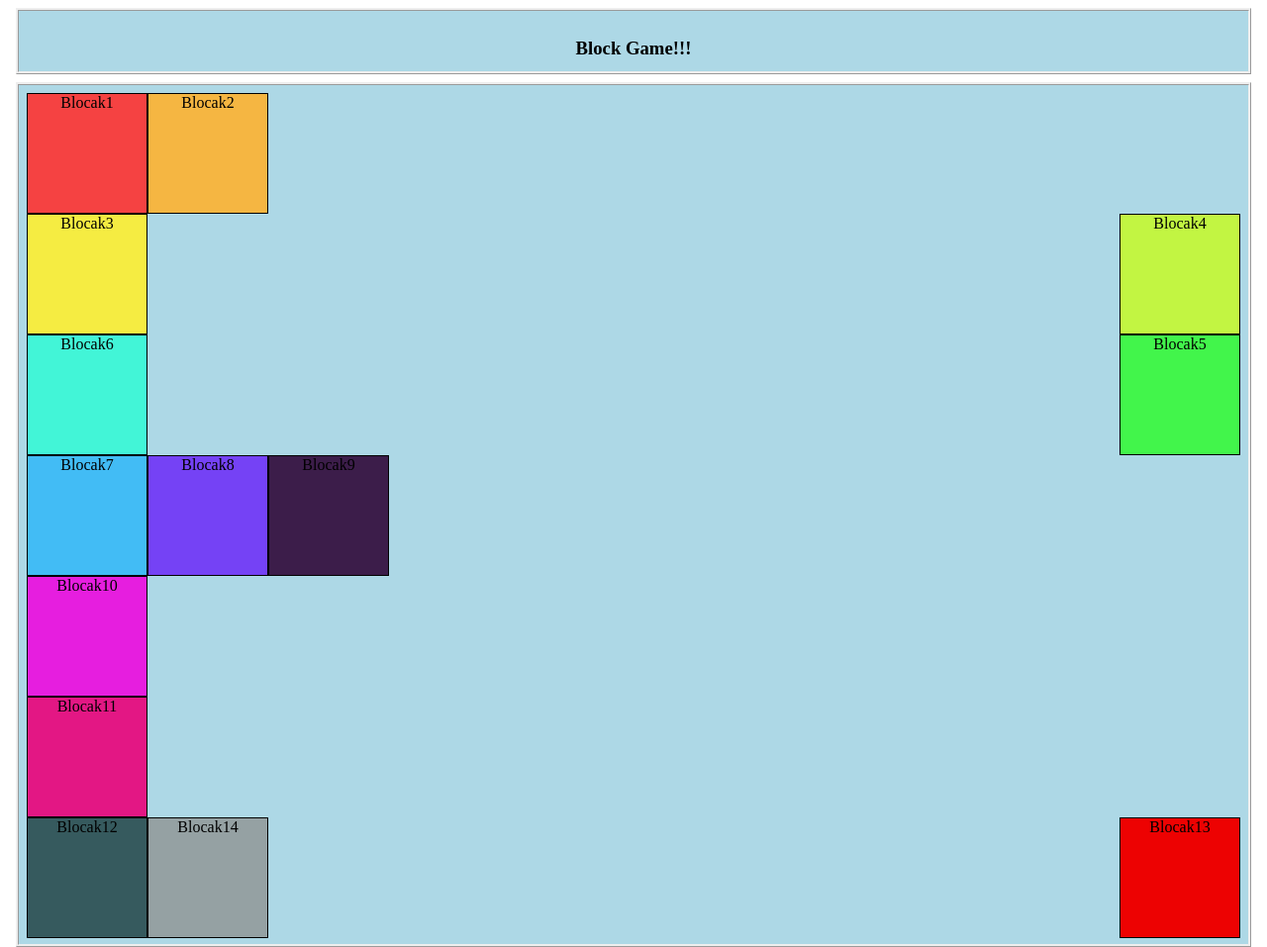
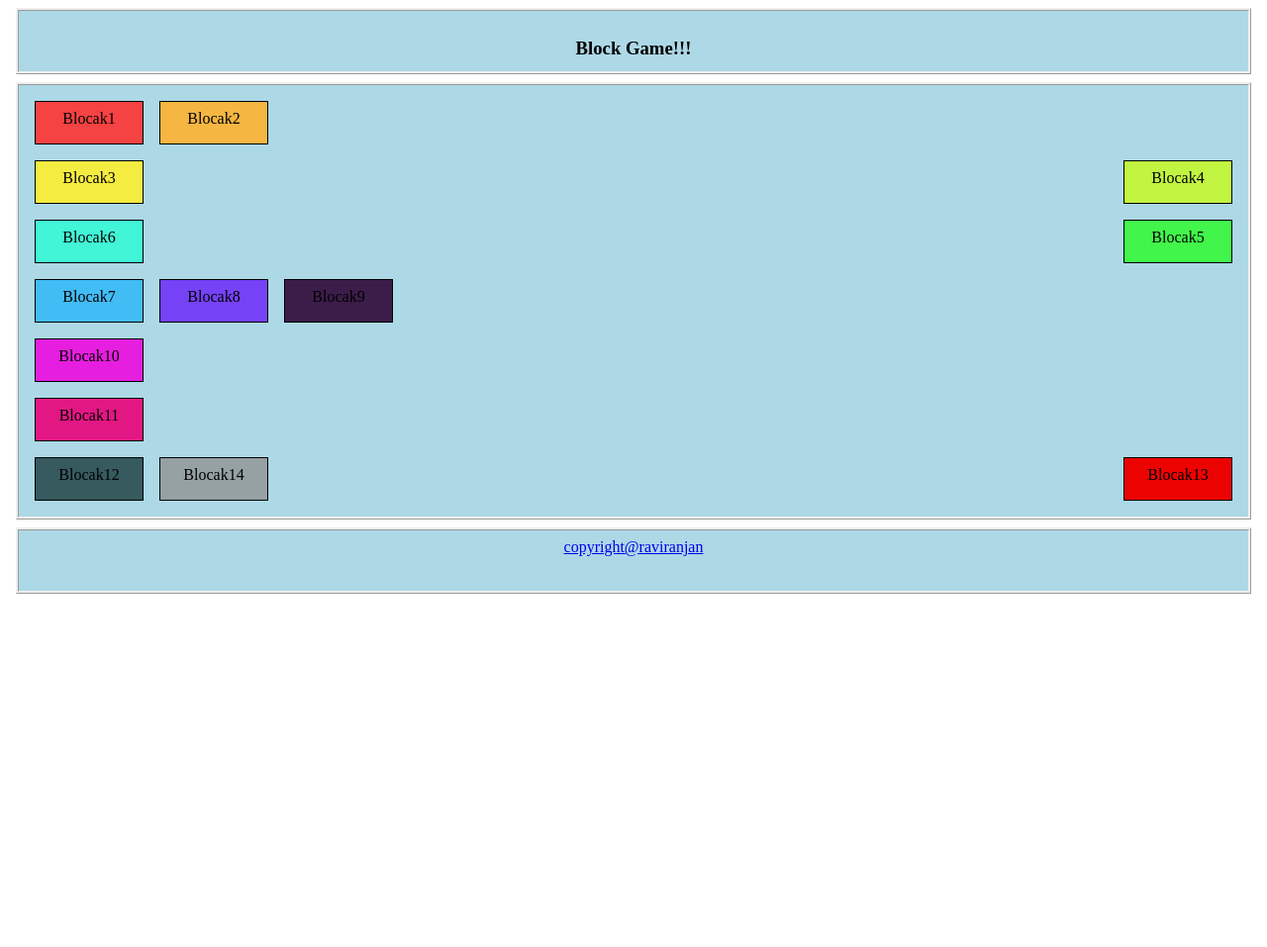
Before and after one commit to sandhyashukla06/absoluteProgrammer, a website: page bloackGame.html in a window 1280 px wide. Shown: the top 957 px of the page at 99% size. After the commit the page ends 800 px from the top, so only its background shows below. Drawn offline with Linux system fonts and the light colour scheme.

Commit message:
css chnages in blockGame.html file

```diff
--- a/bloackGame.html
+++ b/bloackGame.html
@@ -25,7 +25,7 @@
         .mid_block{
             border-style: ridge;
             background-color: lightblue;
-            height: 852px;
+            height: 420px;
             width: inherit;
             padding: 8px;
             margin: 8px;
@@ -34,8 +34,10 @@
         .block{
             border: 1px solid;
 			text-align: center;
-			width: 120px;
-			height: 120px;
+			width: 92px;
+            height: 26px;
+            margin: 8px;
+            padding: 8px;
         }
 
         .b01{
@@ -102,7 +104,7 @@
             padding: 8px;
             margin: 8px;
         }
-        .anchor{
+        .anchor {
             text-align: center;
         }
     </style>
```
